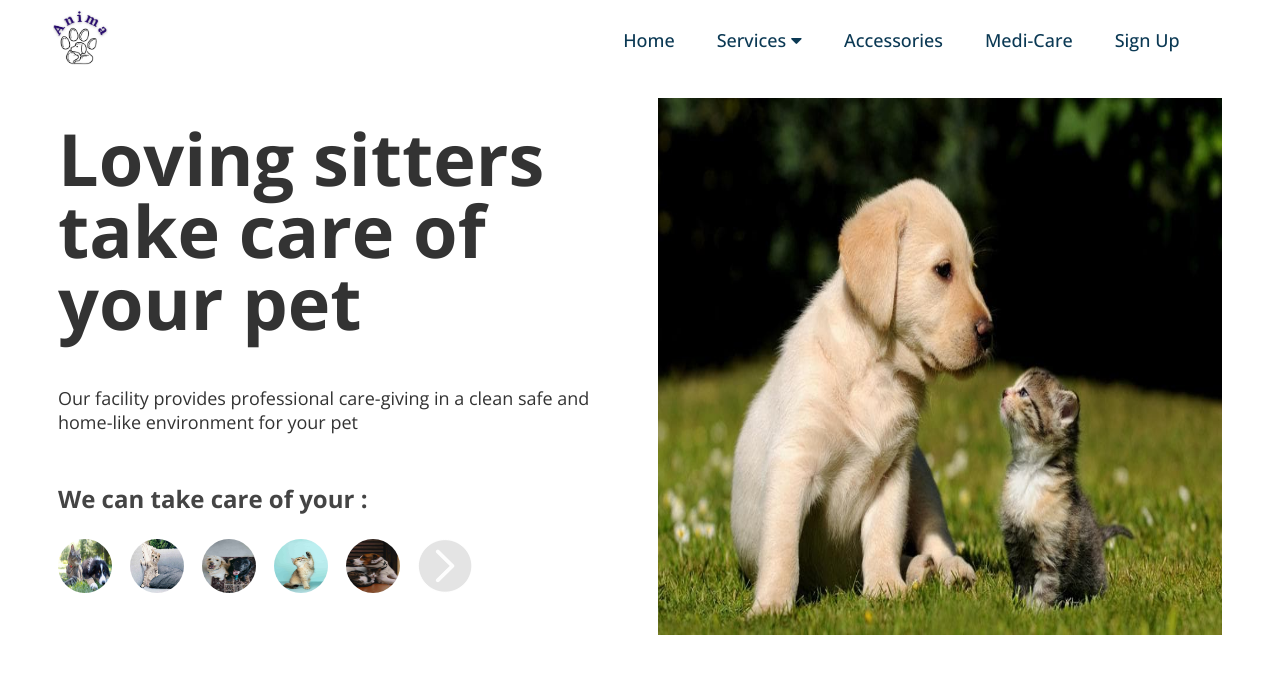
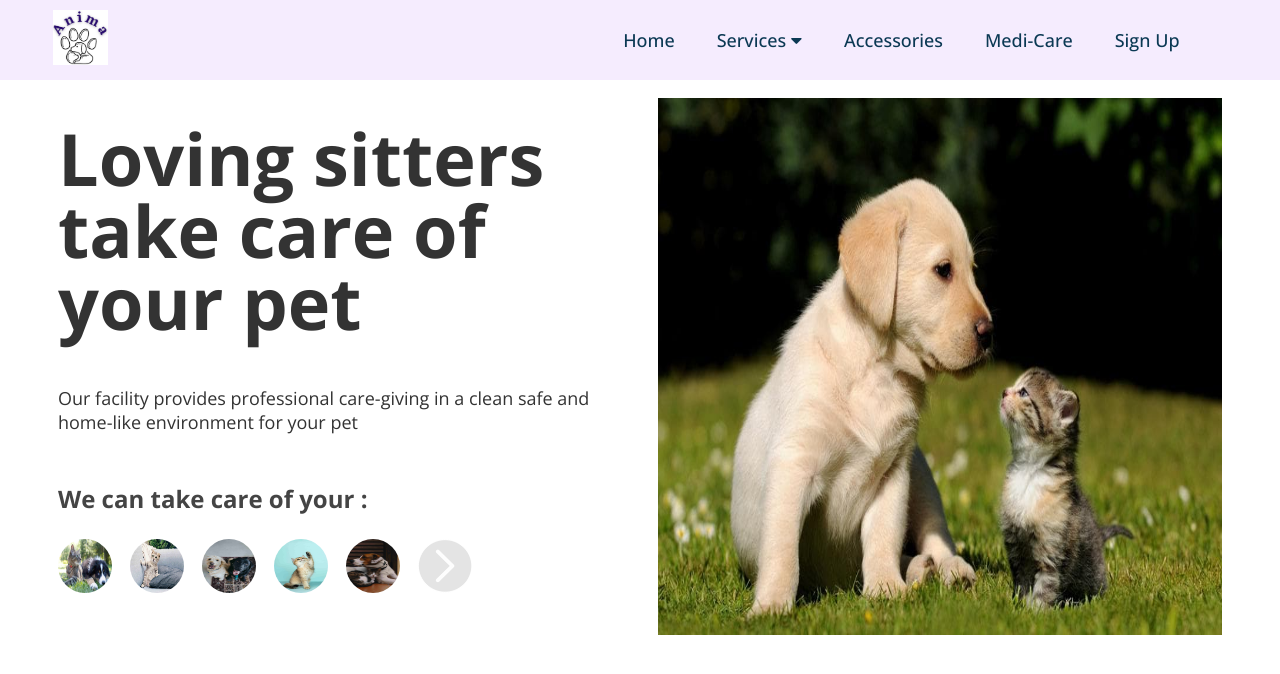
Before and after one commit to Devrangasamy/Anima, a React (Create React App) app in the folder client/: page / in a window 1280 px wide. Shown: the top 674 px of the page. Built offline with nearby package versions, Linux system fonts and the light colour scheme.

Commit message:
Some change in the nav bar and some styling

```diff
--- a/client/src/Pages/Product/Product.css
+++ b/client/src/Pages/Product/Product.css
@@ -110,5 +110,5 @@ body{
     border-radius: 10px;
 }
 #product-page-all-container{
-    background-color: #f5ecfe;
+    /* background-color: #f5ecfe; */
 }
--- a/client/src/components/Navbar/Navbar.css
+++ b/client/src/components/Navbar/Navbar.css
@@ -1,6 +1,6 @@
 .navbar {
   /* background: linear-gradient(90deg, rgb(28, 27, 27) 0%, rgb(26, 23, 23) 100%); */
-  background-color: #fff;
+  background-color : #f5ecfe;
   height: 80px;
   display: flex;
   justify-content: center;
@@ -33,6 +33,7 @@
   width: 85vw;
   justify-content: end;
   margin-right: 2rem;
+  background-color: #f5ecfe;
 }
 
 .nav-item {
```
